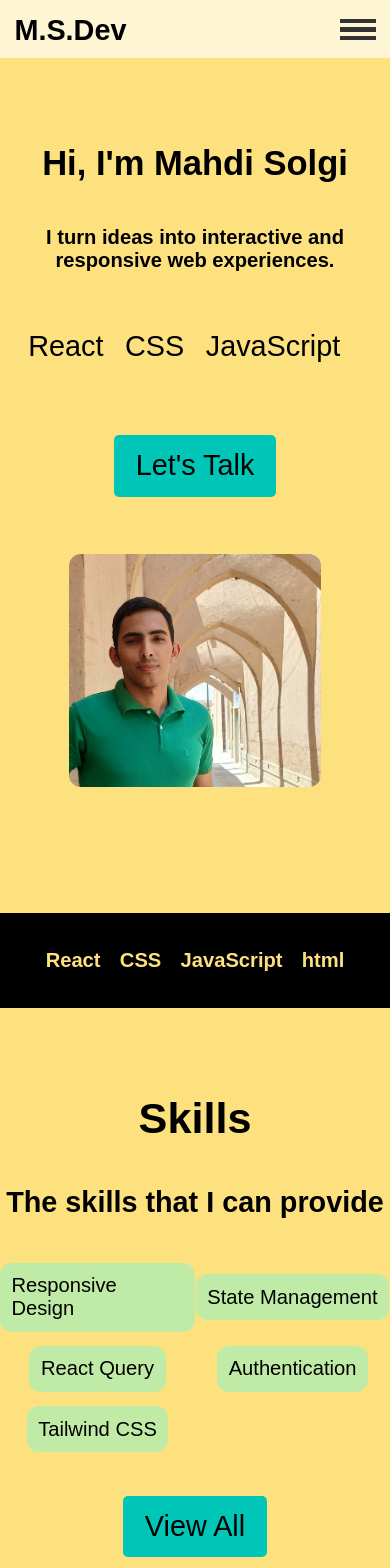
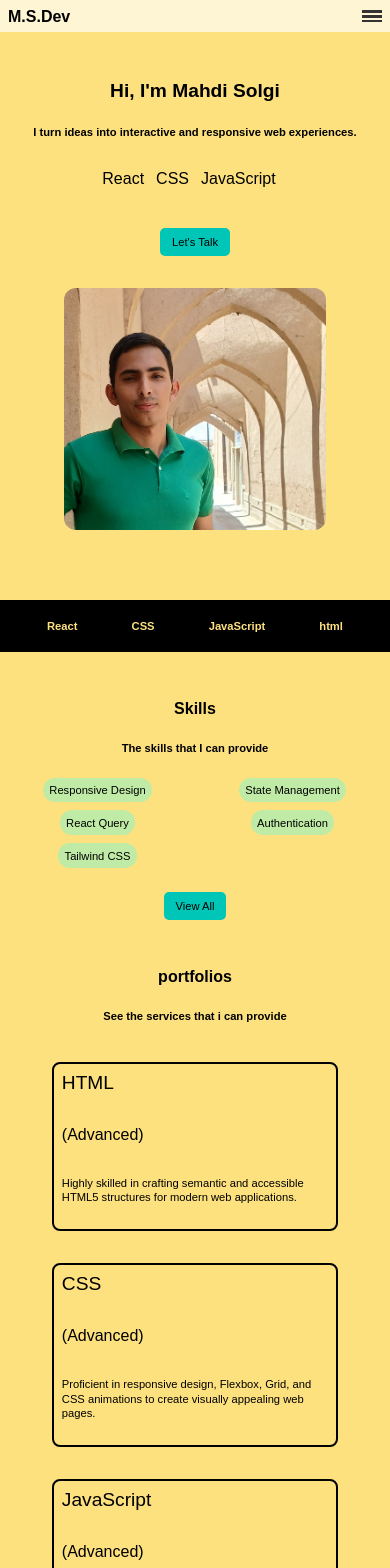
Before and after one commit to mahdisolgi1/portfolio-page, a React (Vite) app: page /home in a window 390 px wide. Shown: the top 1568 px of the page. Built offline with nearby package versions, Linux system fonts and the light colour scheme.

Commit message:
styles(HomePage): change some styles for better resposiveness

```diff
--- a/src/page/HomePage.css
+++ b/src/page/HomePage.css
@@ -82,32 +82,8 @@ body {
 
 @media (max-width: 77rem) {
   html {
-    font-size: 80%;
+    font-size: 55%;
   }
-  .btn-all {
-    font-size: 3rem;
-    font-weight: 500;
-  }
-
-  .talk-btn {
-    font-size: 3rem;
-    font-weight: 500;
-  }
-
-  .secondary-heading {
-    font-size: 4rem;
-  }
-
-  .subheading {
-    font-size: 3rem;
-  }
-}
-
-@media (max-width: 67rem) {
-  html {
-    font-size: 90%;
-  }
-
   .btn-all {
     font-size: 2rem;
     font-weight: 500;
@@ -119,10 +95,34 @@ body {
   }
 
   .secondary-heading {
-    font-size: 3rem;
+    font-size: 2.4rem;
   }
 
   .subheading {
     font-size: 2rem;
   }
 }
+
+@media (max-width: 67rem) {
+  html {
+    font-size: 50%;
+  }
+
+  .btn-all {
+    font-size: 1.4rem;
+    font-weight: 500;
+  }
+
+  .talk-btn {
+    font-size: 1.4rem;
+    font-weight: 500;
+  }
+
+  .secondary-heading {
+    font-size: 2rem;
+  }
+
+  .subheading {
+    font-size: 1.4rem;
+  }
+}
```
